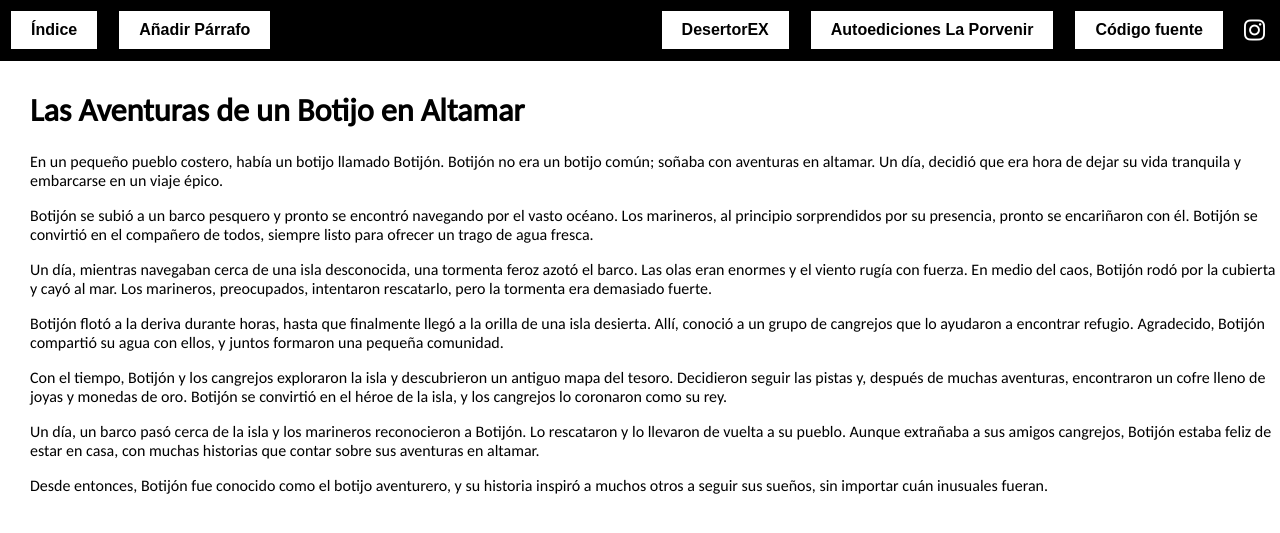
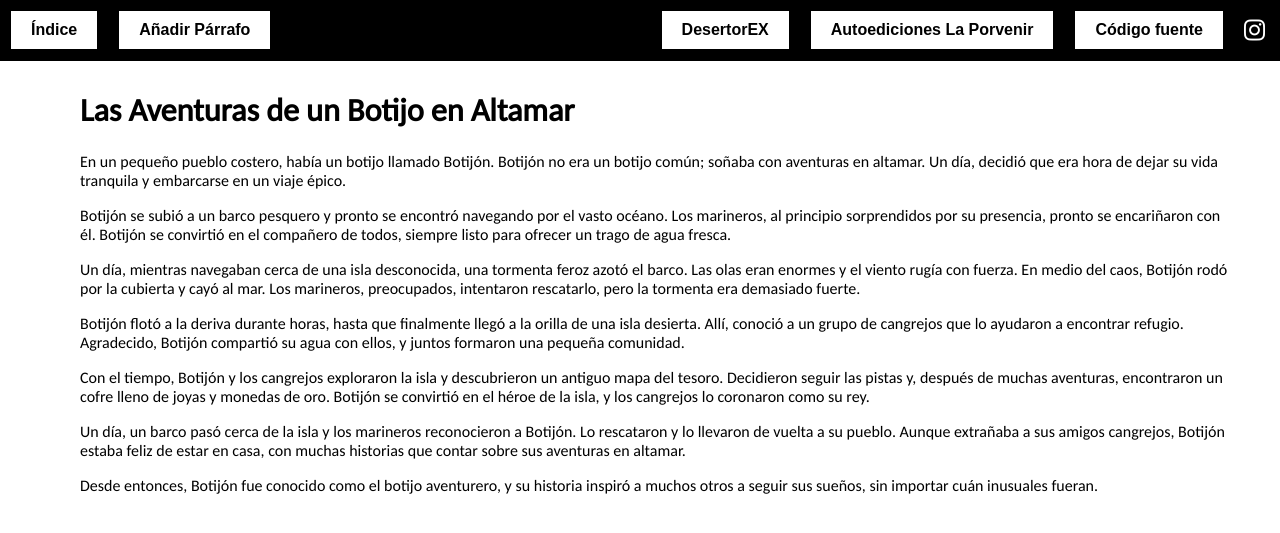
Before and after one commit to sagarrabanana/editable, a Django app: template parrafos/templates/parrafos/mostrar_texto.html in a window 1280 px wide. Shown: the top 533 px of the page. Run offline with Django 5.2, Linux system fonts and the light colour scheme; the template is opened without the code that fills it, so the values that code supplies are empty.

Commit message:
mejora en los paddings de contenido

```diff
--- a/parrafos/static/parrafos/styles.css
+++ b/parrafos/static/parrafos/styles.css
@@ -106,6 +106,8 @@ body {
     margin-left: 30px; /* Espacio para el botón "Índice" */
     padding-top: 70px; /* Ajustar según la altura de la cabecera */
     transition: margin-left 0.5s;
+    padding-left: 50px;  /* Incrementar sangrado izquierdo */
+    padding-right: 50px; /* Incrementar sangrado derecho */
 }
 
 #contenido-anadir {
@@ -116,6 +118,8 @@ body {
 
 #contenido.shifted {
     margin-left: 280px; /* Ajusta este valor según el ancho de tu sidebar */
+    padding-left: 50px;  /* Incrementar sangrado izquierdo */
+    padding-right: 50px; /* Incrementar sangrado derecho */
 }
 
 .form-container {
```
